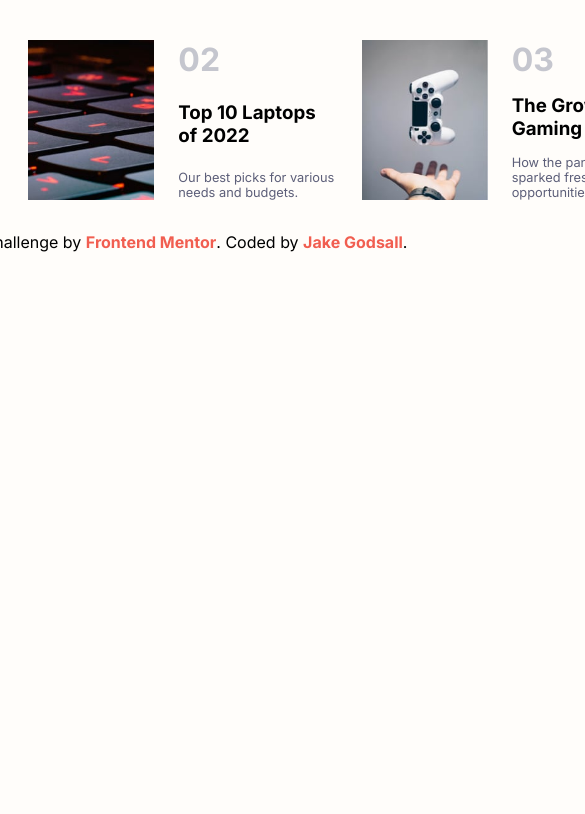
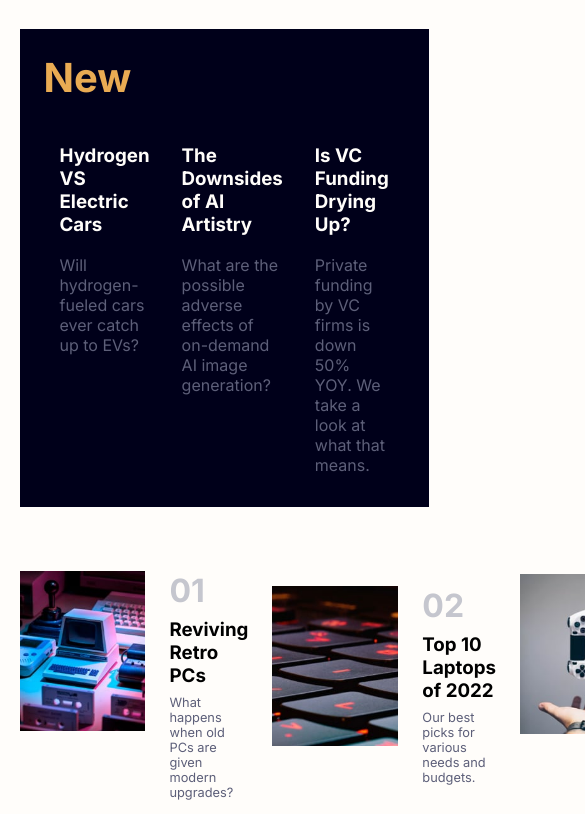
Before and after one commit to jakegodsall/news-homepage-frontend-challenge, a plain HTML site: page index.html in a window 390 px wide. Shown: the part 667-1481 px from the top of the page, 585 px wide, since content can reach past the window. Before the commit the page ends 919 px from the top, so only its background shows below. Drawn offline with Linux system fonts and the light colour scheme.

Commit message:
added tablet layout for main content

```diff
--- a/index.html
+++ b/index.html
@@ -57,6 +57,7 @@
                 <div class="main-content__column2">
                     <h2>New</h2>
                     <div class="news-story">
+                        <div class="news-story__item">
                             <a href="">
                                 <h3 class="news-story-title">Hydrogen VS Electric Cars</h3>
                             </a>
@@ -64,25 +65,27 @@
                             <hr />
                         </div>
 
-                    <div class="news-story">
+                        <div class="news-story__item">
                             <a href="">
-                            <h3 class="news-story-title">The Downsides of AI Artistry</h3>
+                                <h3 class="news-story__item-title">The Downsides of AI Artistry</h3>
                             </a>
                             <p>
-                            What are the possible adverse effects of on-demand AI image generation?
+                                What are the possible adverse effects of on-demand AI image
+                                generation?
                             </p>
                             <hr />
                         </div>
 
-                    <div class="news-story">
+                        <div class="news-story__item">
                             <a href="">
-                            <h3 class="news-story-title">Is VC Funding Drying Up?</h3>
+                                <h3 class="news-story__item-title">Is VC Funding Drying Up?</h3>
                             </a>
 
                             <p>
-                            Private funding by VC firms is down 50% YOY. We take a look at what that
-                            means.
+                                Private funding by VC firms is down 50% YOY. We take a look at what
+                                that means.
                             </p>
+                        </div>
                     </div>
                 </div>
             </div>
--- a/sass/pages/_homepage.scss
+++ b/sass/pages/_homepage.scss
@@ -113,7 +113,30 @@
 }
 
 // tablet layout
-@media screen and (max-width: 900px) {
+@media screen and (max-width: 1100px) {
+    .container {
+        width: min(800px, 90%);
+    }
+
+    .main-content {
+        grid-template-rows: 1fr auto;
+        grid-template-columns: auto;
+
+        &__column2 {
+            hr {
+                display: none;
+            }
+
+            .news-story {
+                display: flex;
+
+                &__item {
+                    padding: 1rem;
+                    flex: 1;
+                }
+            }
+        }
+    }
 }
 
 // mobile layout
```
Also changed, not shown: static/main.css, 1 other file. Lines whose indentation alone changed are shown as unchanged.
